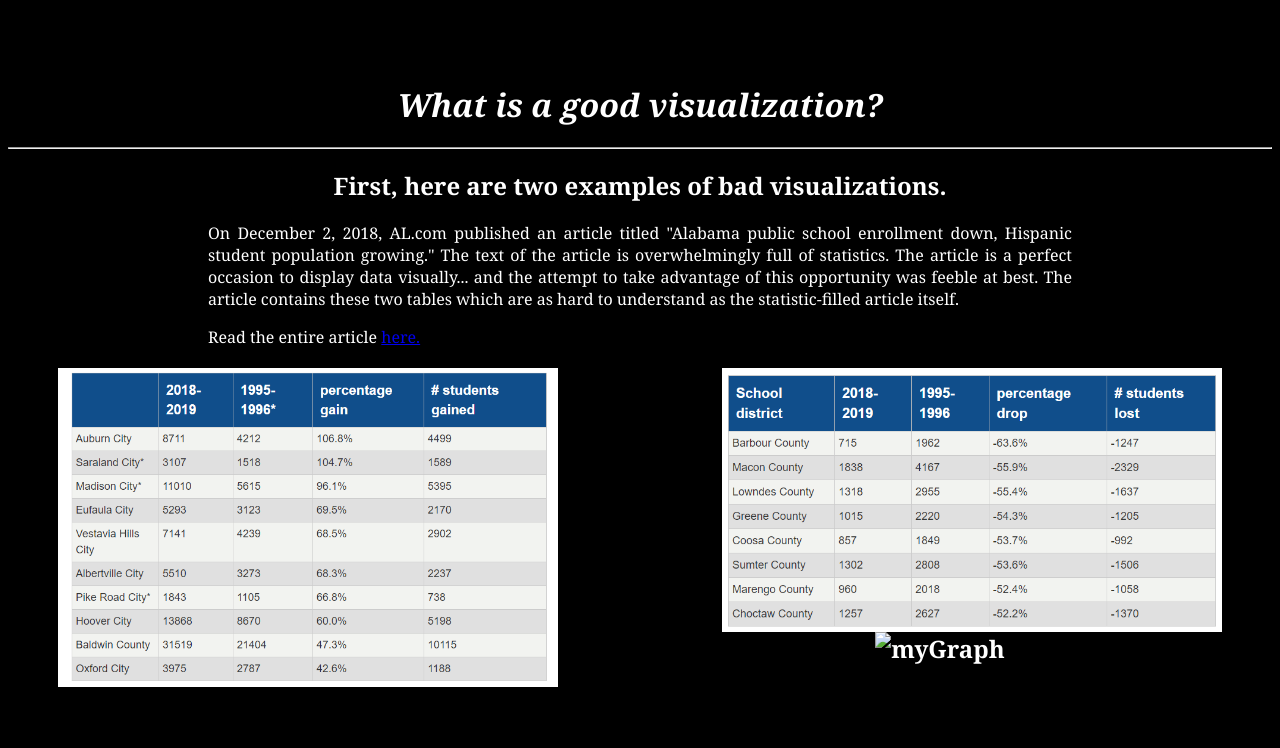
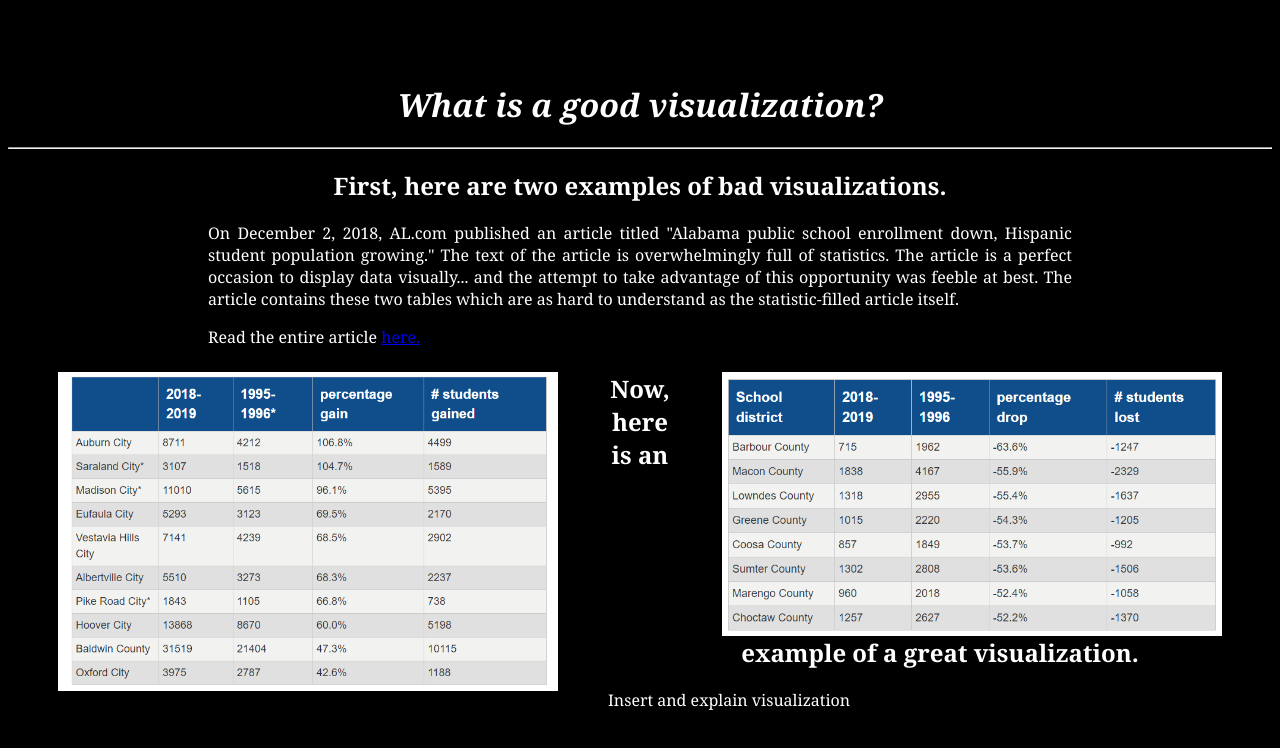
Before and after one commit to ehstowe/GoodVisualization, a plain HTML site: page index.html in a window 1280 px wide. Drawn offline with Linux system fonts and the light colour scheme.

Commit message:
Update index.html

```diff
--- a/index.html
+++ b/index.html
@@ -16,7 +16,11 @@
 <h2>
 <img src="visualizations/ALgainstudents.PNG" alt="BadVisualization1" width="500" height="319" align="left" hspace=50px>
 <img src="visualizations/ALloststudents.PNG" alt="BadVisualization2" width="500" height="264" align="right" hspace=50px/>
-<img src="visualizations/myGraph2.PNG" alt="myGraph" hspace=50px/>
+<p more information about the problems with the tables, suggestion for improvement>
+
+  <h2>Now, here is an example of a great visualization.</h2>
+  <p>Insert and explain visualization</p>
+
   </h2>
 </body>
 </html>
```
